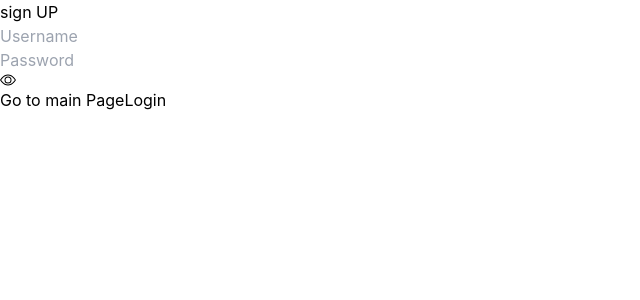
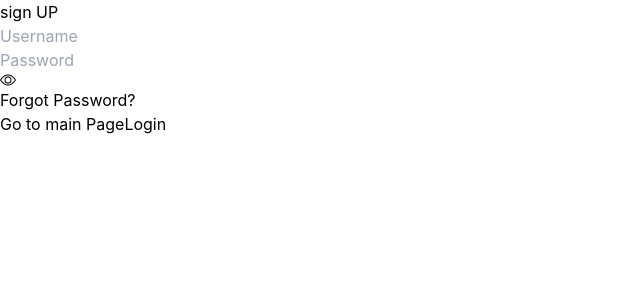
Before and after one commit to LesegoLSG/Tshimologong_Task_Management, a React (Create React App) app in the folder React-task/react-task-management/: page /auth in a window 1280 px wide. Shown: the top 300 px of the page, without its empty margins (0-640 px from the left). Built offline with nearby package versions, Linux system fonts and the light colour scheme.

Commit message:
Added an anchor tag for forgot password

```diff
--- a/React-task/react-task-management/src/Components/LoginAndRegister/Login.tsx
+++ b/React-task/react-task-management/src/Components/LoginAndRegister/Login.tsx
@@ -81,6 +81,10 @@ const Login = () => {
                 </div>
             </div>
 
+            <div className="">
+                <a href="" className="no-underline">Forgot Password?</a>
+            </div>
+
             <h3>{loginDetails.email}</h3>
             <h3>{loginDetails.password}</h3>
             <button className="bg-red-500 my-2"
```
